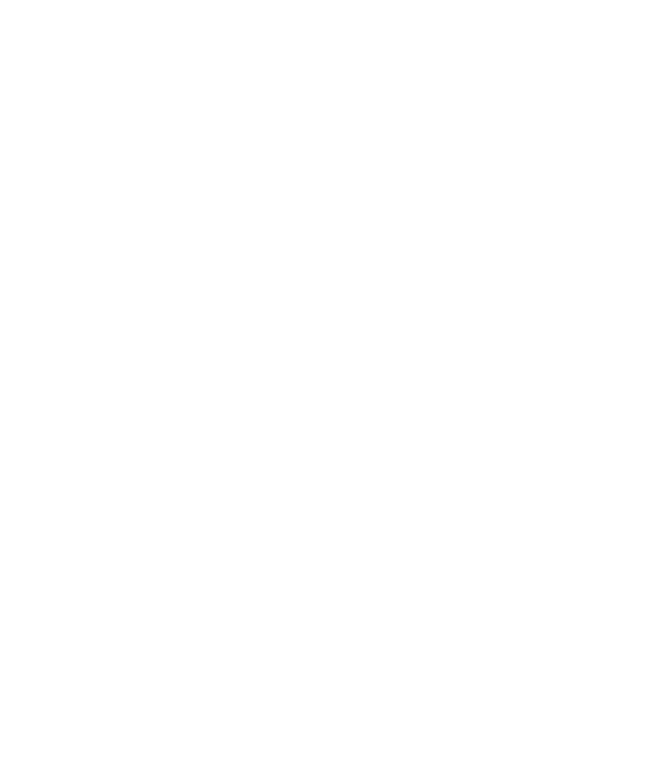
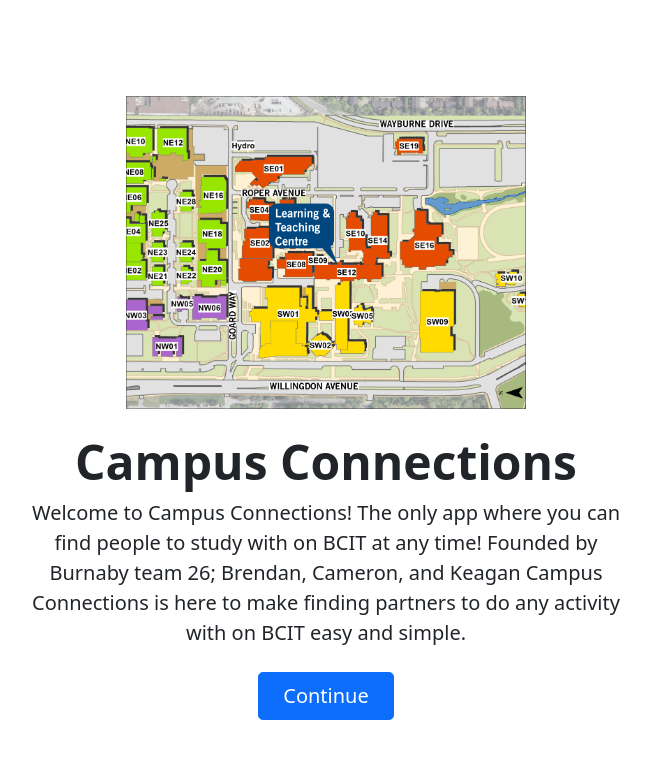
Before and after one commit to camwalford/CampusConnections, a plain HTML site: page index.html in a window 1280 px wide. Shown: the whole page, without its empty margins (314-965 px from the left). Drawn offline with nearby package versions, Linux system fonts and the light colour scheme.

Commit message:
added a main hero, added text to the hero

```diff
--- a/index.html
+++ b/index.html
@@ -27,6 +27,19 @@
     <!-- Your HTML Layout go here -->
     <!------------------------------>
 
+
+    <div class="px-4 py-5 my-5 text-center">
+        <img class="d-block mx-auto mb-4" src="./images/bcit_map.png" alt="" width="400">
+        <h1 class="display-5 fw-bold">Campus Connections</h1>
+        <div class="col-lg-6 mx-auto">
+          <p class="lead mb-4">Welcome to Campus Connections! The only app where you can find people
+            to study with on BCIT at any time! Founded by Burnaby team 26; Brendan, Cameron, and Keagan
+            Campus Connections is here to make finding partners to do any activity with on BCIT easy and simple.</p>
+          <div class="d-grid gap-2 d-sm-flex justify-content-sm-center">
+            <button type="button" class="btn btn-primary btn-lg px-4 gap-3">Continue</button>
+          </div>
+        </div>
+      </div>
     <!---------------------------------------------->
     <!-- Your own JavaScript functions go here    -->
     <!---------------------------------------------->
```
Also changed, not shown: images/bcit_map.png (added).
